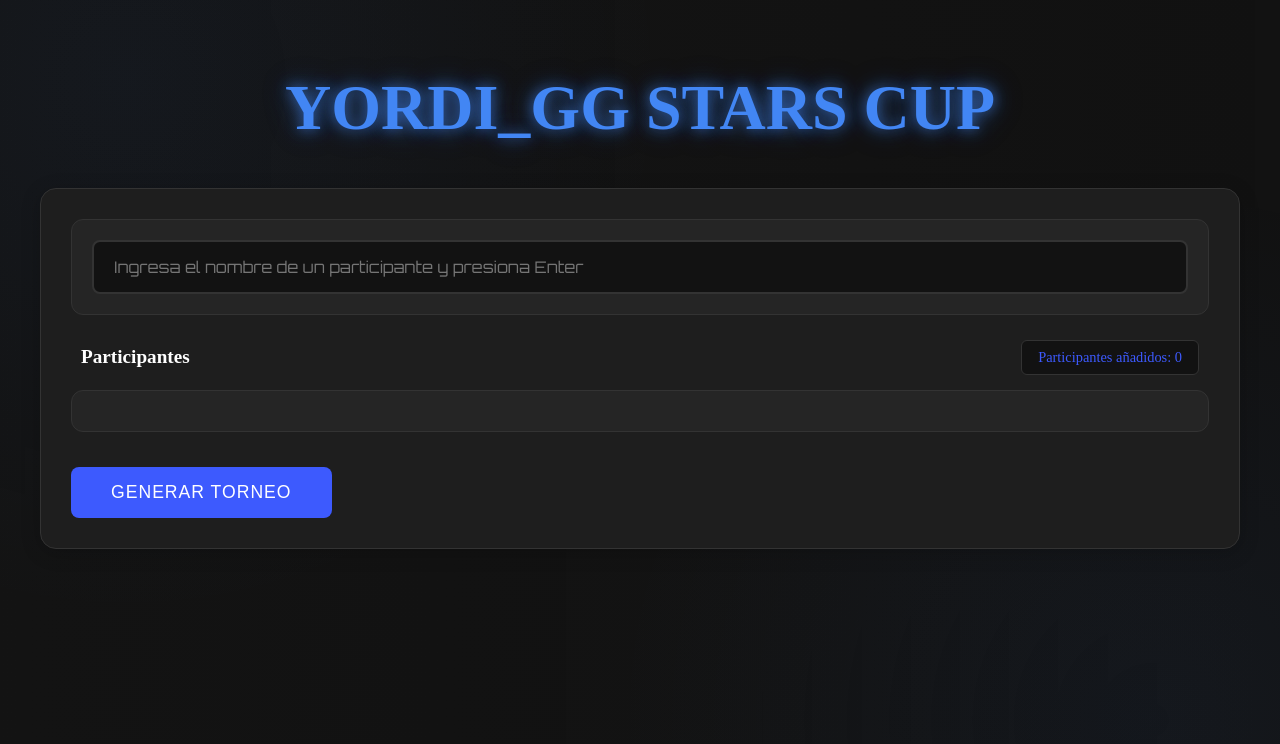
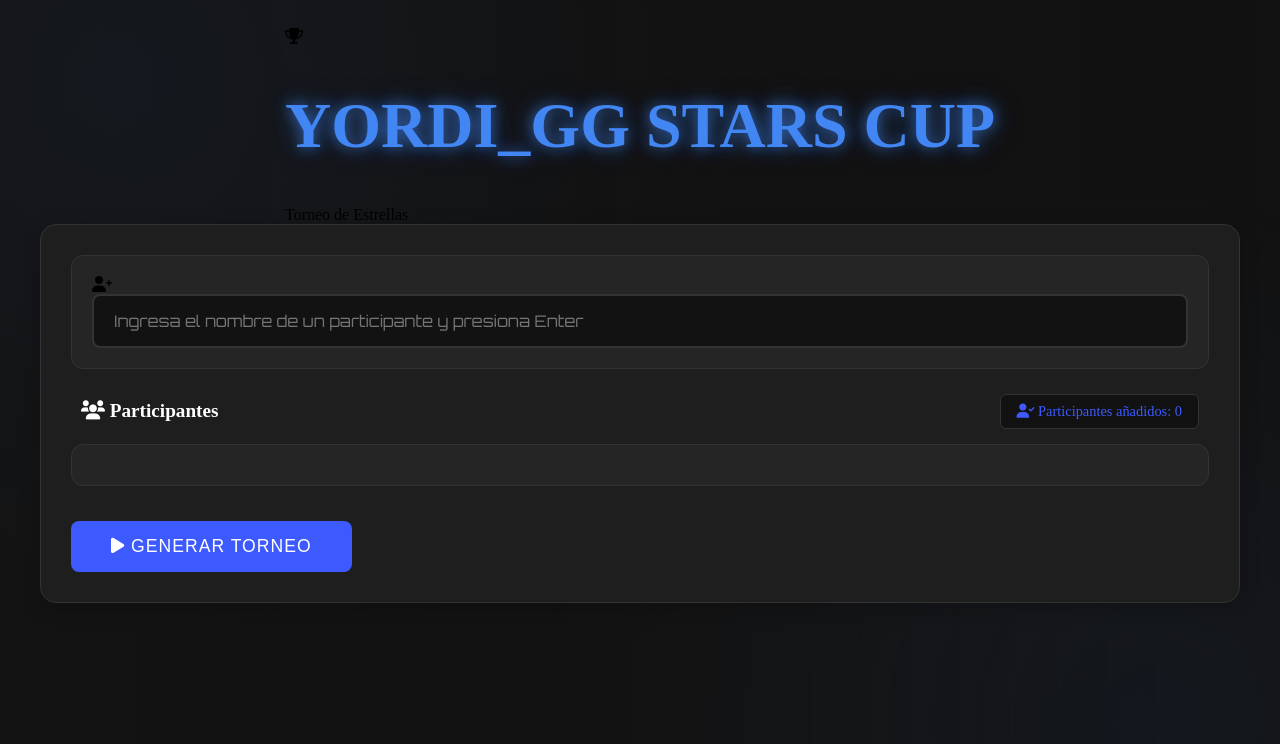
Before and after one commit to Yordigg/Torneo, a plain HTML site: page index.html in a window 1280 px wide. Drawn offline with Linux system fonts and the light colour scheme.

Commit message:
index.html

```diff
--- a/index.html
+++ b/index.html
@@ -5,23 +5,34 @@
     <meta name="viewport" content="width=device-width, initial-scale=1.0">
     <title>Yordi_gg Stars Cup</title>
     <link href="https://fonts.googleapis.com/css2?family=Orbitron:wght@400;700&display=swap" rel="stylesheet">
+    <link rel="stylesheet" href="https://cdnjs.cloudflare.com/ajax/libs/font-awesome/6.0.0/css/all.min.css">
     <link rel="stylesheet" href="styles.css">
 </head>
 <body>
     <div class="container">
         <header>
-            <h1 class="glow">Yordi_gg Stars Cup</h1>
+            <div class="logo-container">
+                <div class="logo">
+                    <i class="fas fa-trophy"></i>
+                </div>
+                <h1 class="glow">Yordi_gg Stars Cup</h1>
+            </div>
+            <div class="subtitle">Torneo de Estrellas</div>
         </header>
 
         <div class="tournament-form">
             <div class="input-section">
-                <input type="text" id="player-input" placeholder="Ingresa el nombre de un participante y presiona Enter">
+                <div class="input-wrapper">
+                    <i class="fas fa-user-plus"></i>
+                    <input type="text" id="player-input" placeholder="Ingresa el nombre de un participante y presiona Enter">
+                </div>
             </div>
 
             <div class="players-section">
                 <div class="players-header">
-                    <h2>Participantes</h2>
+                    <h2><i class="fas fa-users"></i> Participantes</h2>
                     <div class="participant-count" id="participant-count">
+                        <i class="fas fa-user-check"></i>
                         Participantes añadidos: 0
                     </div>
                 </div>
@@ -33,6 +44,7 @@
 
             <div class="actions-section">
                 <button class="generate-btn" id="generate-tournament-btn">
+                    <i class="fas fa-play"></i>
                     Generar torneo
                 </button>
             </div>
```
